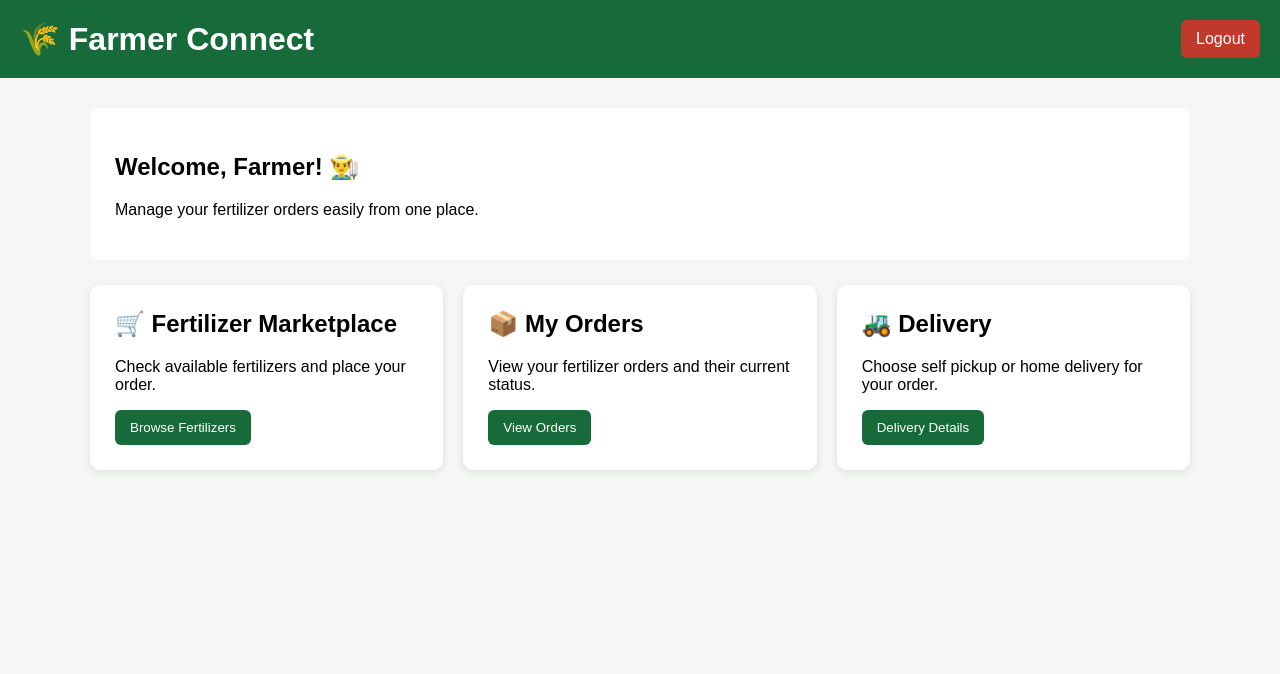
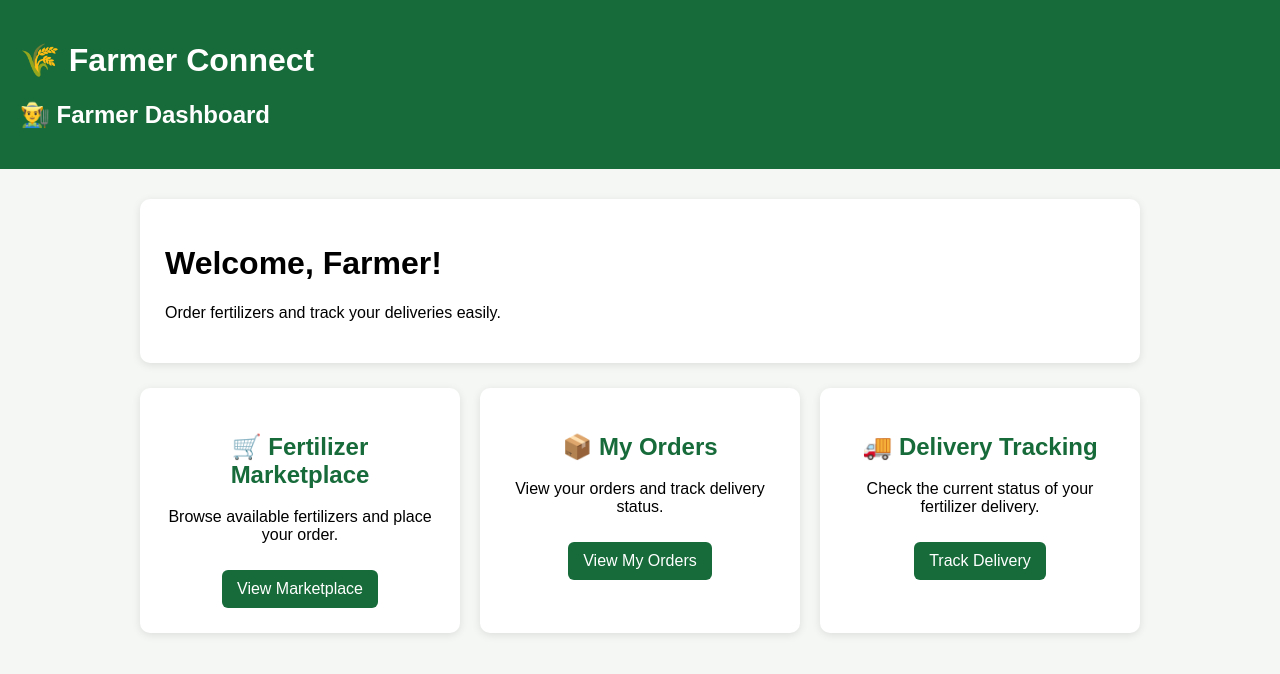
Before and after one commit to kuntasravani-boop/farmer-connect, a Flask app: template templates/farmer_dashboard.html in a window 1280 px wide. Shown: the top 674 px of the page. Run offline with Flask 3, Linux system fonts and the light colour scheme; the template is opened without the code that fills it, so the values that code supplies are empty.

Commit message:
Add smart delivery dashboard

```diff
--- a/app.py
+++ b/app.py
@@ -168,6 +168,7 @@ def dealer_dashboard():
 
     connection = get_connection()
 
+    # Get all orders
     orders = connection.execute(
         """
         SELECT
@@ -187,19 +188,148 @@ def dealer_dashboard():
         """
     ).fetchall()
 
+
+    # -------------------------------------------------
+    # Smart Delivery Summary
+    # -------------------------------------------------
+
+    delivery_requests = connection.execute(
+        """
+        SELECT
+            id,
+            quantity,
+            address,
+            status
+        FROM orders
+        WHERE status = 'Delivery Requested'
+        """
+    ).fetchall()
+
+
+    smart_delivery_count = len(delivery_requests)
+
+    shared_delivery_count = 0
+
+    new_vehicle_count = 0
+
+    no_vehicle_count = 0
+
+
+    # Check every delivery request
+    for order in delivery_requests:
+
+        vehicles = connection.execute(
+            """
+            SELECT
+                id,
+                capacity,
+                destination,
+                available
+            FROM vehicles
+            WHERE available = 1
+               OR EXISTS (
+                    SELECT 1
+                    FROM orders
+                    WHERE orders.vehicle_id = vehicles.id
+                    AND orders.status IN (
+                        'Vehicle Assigned',
+                        'Driver Accepted',
+                        'Out for Delivery'
+                    )
+               )
+            """
+        ).fetchall()
+
+
+        shared_found = False
+
+        new_vehicle_found = False
+
+
+        order_address = (
+            order["address"] or ""
+        ).lower()
+
+
+        for vehicle in vehicles:
+
+            # Calculate current load
+            load = connection.execute(
+                """
+                SELECT COALESCE(SUM(quantity), 0)
+                    AS total_load
+                FROM orders
+                WHERE vehicle_id = ?
+                AND status IN (
+                    'Vehicle Assigned',
+                    'Driver Accepted',
+                    'Out for Delivery'
+                )
+                """,
+                (vehicle["id"],)
+            ).fetchone()
+
+
+            current_load = load["total_load"]
+
+
+            remaining_capacity = (
+                vehicle["capacity"] - current_load
+            )
+
+
+            if remaining_capacity < order["quantity"]:
+                continue
+
+
+            vehicle_destination = (
+                vehicle["destination"] or ""
+            ).lower()
+
+
+            # Check destination compatibility
+            destination_match = (
+                vehicle_destination in order_address
+                or order_address in vehicle_destination
+            )
+
+
+            if destination_match:
+
+                if current_load > 0:
+
+                    shared_found = True
+
+                else:
+
+                    new_vehicle_found = True
+
+
+        # Count recommendation type
+        if shared_found:
+
+            shared_delivery_count += 1
+
+        elif new_vehicle_found:
+
+            new_vehicle_count += 1
+
+        else:
+
+            no_vehicle_count += 1
+
+
     connection.close()
+
 
     return render_template(
         "dealer_dashboard.html",
-        orders=orders
+        orders=orders,
+        smart_delivery_count=smart_delivery_count,
+        shared_delivery_count=shared_delivery_count,
+        new_vehicle_count=new_vehicle_count,
+        no_vehicle_count=no_vehicle_count
     )
-
-    return redirect("/dealer-dashboard")
-    connection.commit()
-    connection.close()
-
-    return redirect("/dealer-dashboard")
-
 @app.route("/dealer/confirm/<int:order_id>")
 def confirm_order(order_id):
 
--- a/templates/farmer_dashboard.html
+++ b/templates/farmer_dashboard.html
@@ -2,7 +2,8 @@
 <html>
 
 <head>
-    <title>Farmer Connect - Dashboard</title>
+
+    <title>Farmer Dashboard - Farmer Connect</title>
 
     <style>
         body {
@@ -15,109 +16,140 @@
             background-color: #176b3a;
             color: white;
             padding: 20px;
-            display: flex;
-            justify-content: space-between;
-            align-items: center;
-        }
-
-        .header h1 {
-            margin: 0;
-        }
-
-        .logout {
-            color: white;
-            text-decoration: none;
-            background-color: #c0392b;
-            padding: 10px 15px;
-            border-radius: 6px;
         }
 
         .container {
             width: 90%;
-            max-width: 1100px;
+            max-width: 1000px;
             margin: 30px auto;
         }
 
         .welcome {
-            background: white;
+            background-color: white;
             padding: 25px;
             border-radius: 10px;
+            box-shadow: 0 2px 8px rgba(0, 0, 0, 0.1);
             margin-bottom: 25px;
         }
 
-        .cards {
-            display: grid;
-            grid-template-columns: repeat(auto-fit, minmax(220px, 1fr));
+        .menu {
+            display: flex;
             gap: 20px;
+            flex-wrap: wrap;
         }
 
         .card {
-            background: white;
+            background-color: white;
             padding: 25px;
             border-radius: 10px;
             box-shadow: 0 2px 8px rgba(0, 0, 0, 0.1);
+            flex: 1;
+            min-width: 220px;
+            text-align: center;
         }
 
         .card h2 {
-            margin-top: 0;
+            color: #176b3a;
         }
 
-        .card button {
+        .card a {
+            display: inline-block;
             background-color: #176b3a;
             color: white;
-            border: none;
+            text-decoration: none;
             padding: 10px 15px;
             border-radius: 6px;
-            cursor: pointer;
+            margin-top: 10px;
+        }
+
+        .card a:hover {
+            background-color: #12562f;
         }
     </style>
+
 </head>
+
 
 <body>
 
     <div class="header">
+
         <h1>🌾 Farmer Connect</h1>
 
-        <a class="logout" href="/logout">Logout</a>
+        <h2>👨‍🌾 Farmer Dashboard</h2>
+
     </div>
+
 
     <div class="container">
 
+
         <div class="welcome">
-            <h2>Welcome, Farmer! 👨‍🌾</h2>
-            <p>Manage your fertilizer orders easily from one place.</p>
+
+            <h1>
+                Welcome, Farmer!
+            </h1>
+
+            <p>
+                Order fertilizers and track your deliveries easily.
+            </p>
+
         </div>
 
-        <div class="cards">
+
+        <div class="menu">
+
 
             <div class="card">
+
                 <h2>🛒 Fertilizer Marketplace</h2>
-                <p>Check available fertilizers and place your order.</p>
 
-                <button onclick="location.href='/products'">
-                    Browse Fertilizers
-                </button>
+                <p>
+                    Browse available fertilizers and place your order.
+                </p>
+
+                <a href="/marketplace">
+                    View Marketplace
+                </a>
+
             </div>
 
+
             <div class="card">
+
                 <h2>📦 My Orders</h2>
-                <p>View your fertilizer orders and their current status.</p>
 
-                <button onclick="location.href='/my-orders'">
-                    View Orders
-                </button>
+                <p>
+                    View your orders and track delivery status.
+                </p>
+
+                <a href="/my-orders">
+                    View My Orders
+                </a>
+
             </div>
 
+
             <div class="card">
-                <h2>🚜 Delivery</h2>
-                <p>Choose self pickup or home delivery for your order.</p>
 
-                <button onclick="alert('Delivery options will appear after dealer confirmation.')">
-                    Delivery Details
-                </button>
+                <h2>🚚 Delivery Tracking</h2>
+
+                <p>
+                    Check the current status of your fertilizer delivery.
+                </p>
+
+                <a href="/my-orders">
+                    Track Delivery
+                </a>
+
             </div>
 
+
         </div>
+
+
+    </div>
+
 </body>
 
 </html>
```
